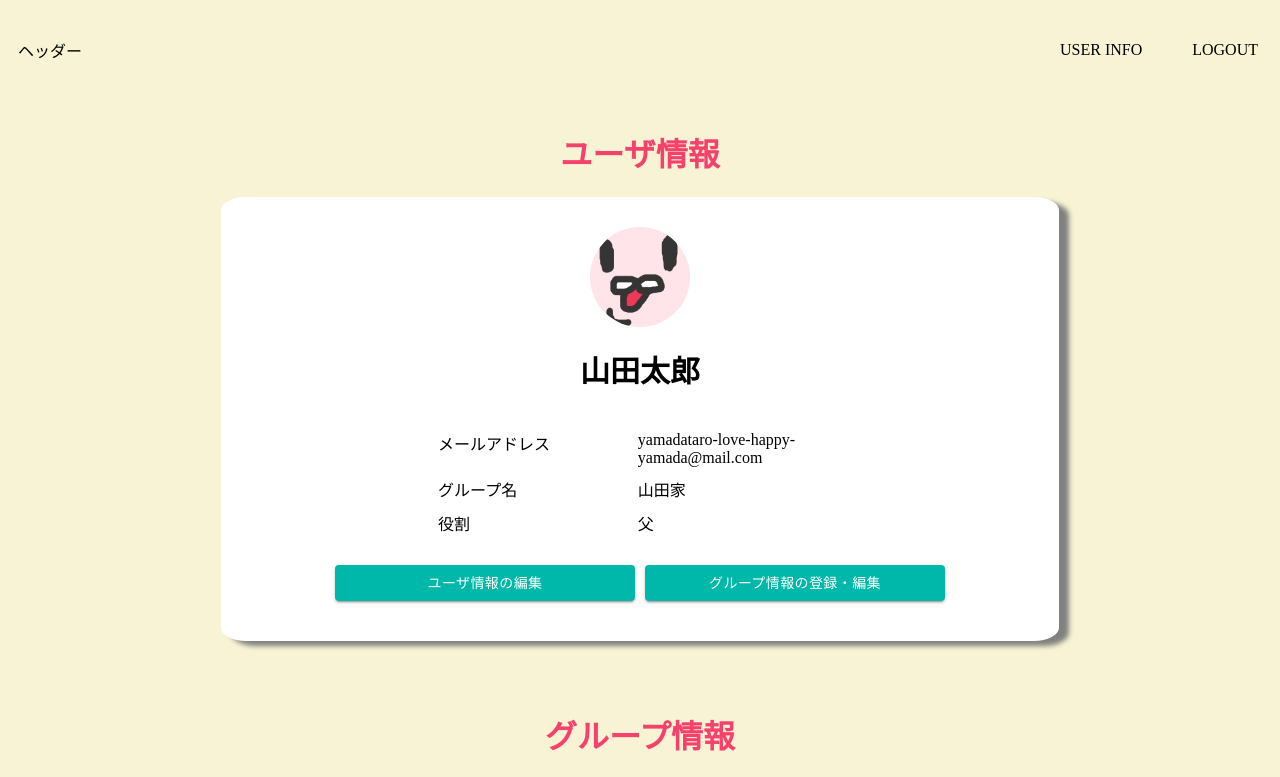
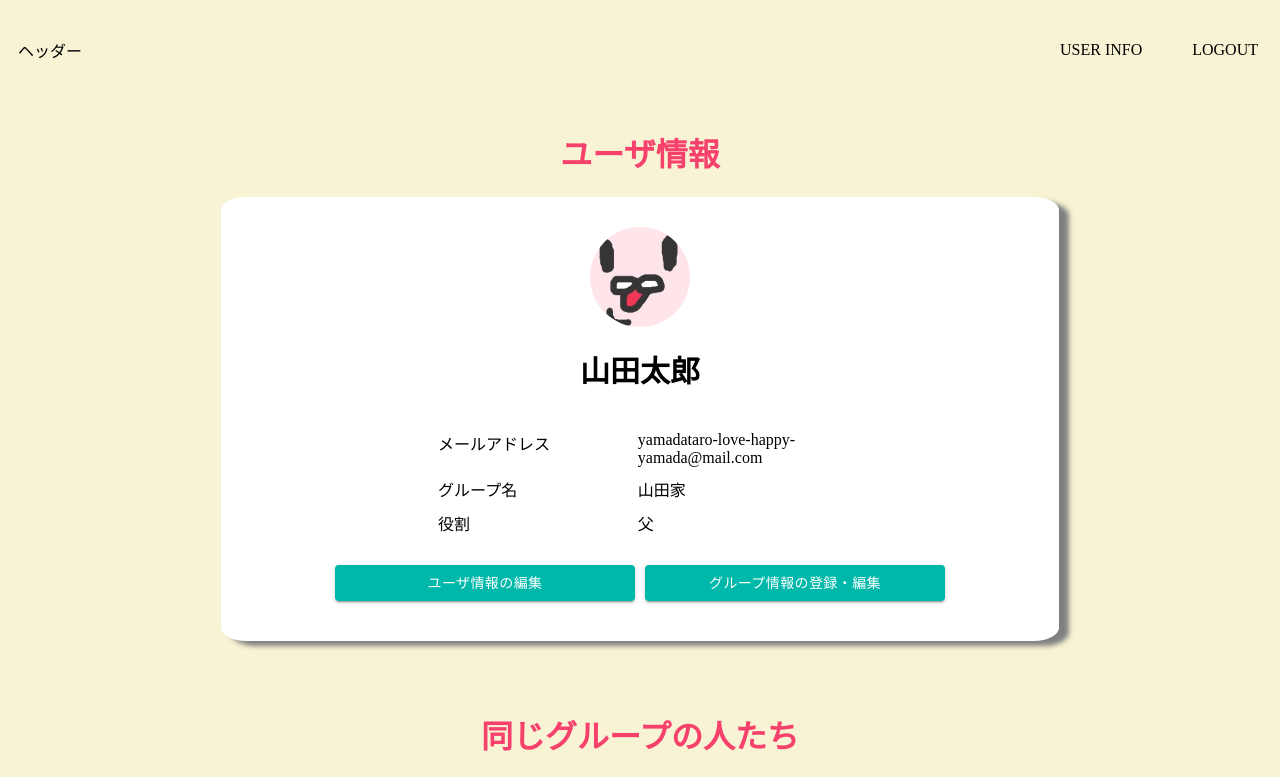
Before and after one commit to koda-momo/household-account-book, a Next.js app: page /user in a window 1280 px wide. Shown: the top 777 px of the page. Built offline with nearby package versions, Linux system fonts and the light colour scheme.

Commit message:
微調整

```diff
--- a/src/components/user/FamilyList.tsx
+++ b/src/components/user/FamilyList.tsx
@@ -77,7 +77,7 @@ export const FamilyList: FC<Props> = memo(({ id }) => {
     <>
       {familyMember.length > 0 ? (
         <>
-          <PageTitle title="グループ情報" />
+          <PageTitle title="同じグループの人たち" />
           <_Card>
             {familyMember?.map((item) => (
               <div key={item.id}>
--- a/src/pages/top/index.tsx
+++ b/src/pages/top/index.tsx
@@ -1,5 +1,5 @@
 import type { NextPage } from "next";
-import Router from "next/router";
+import { useRouter } from "next/router";
 import { useCallback, useState } from "react";
 
 //components
@@ -22,6 +22,8 @@ import { FamilyTable } from "../../components/top/FamilyTable";
  */
 const Home: NextPage = () => {
   Chart.register(ArcElement);
+
+  const router = useRouter();
 
   //個人支出
   const oneOutPieData: ChartData<"pie"> = {
@@ -51,7 +53,7 @@ const Home: NextPage = () => {
    * 詳細画面に遷移.
    */
   const goDetailPage = useCallback(() => {
-    Router.push("/top/detail");
+    router.push("/top/detail");
   }, []);
 
   return (
```
